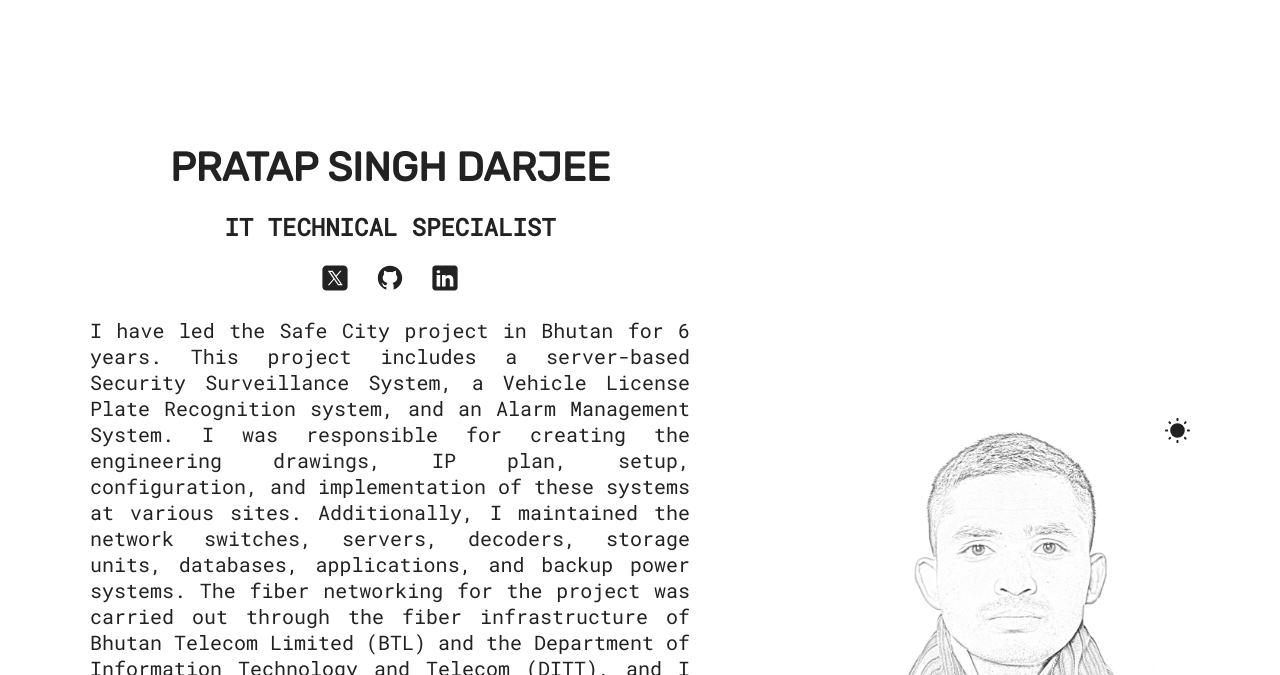
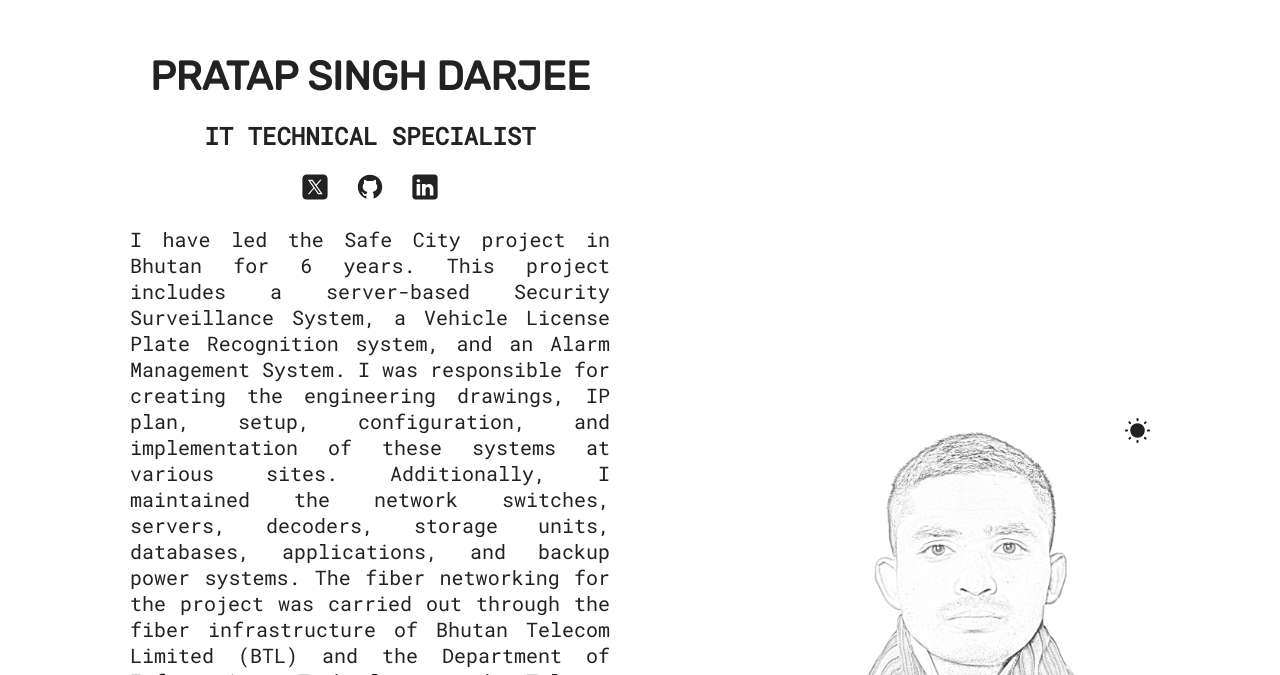
Before and after one commit to PratapSinghDarjee/Pratapsd_portfolio_website, a React (Vite) app: page / in a window 1280 px wide. Shown: the part 125-800 px from the top of the page. Built offline with nearby package versions, Linux system fonts and the light colour scheme.

Commit message:
CV updated
Updated CV

```diff
--- a/src/sections/Hero/HeroStyles.module.css
+++ b/src/sections/Hero/HeroStyles.module.css
@@ -67,7 +67,7 @@
   }
 
   .description {
-    max-width: 50ch;
+    max-width: 40ch;
     align-self: center;
     text-align: justify;
     }
```
Also changed, not shown: 1 other file (tests, documents, lock files or other folders).
